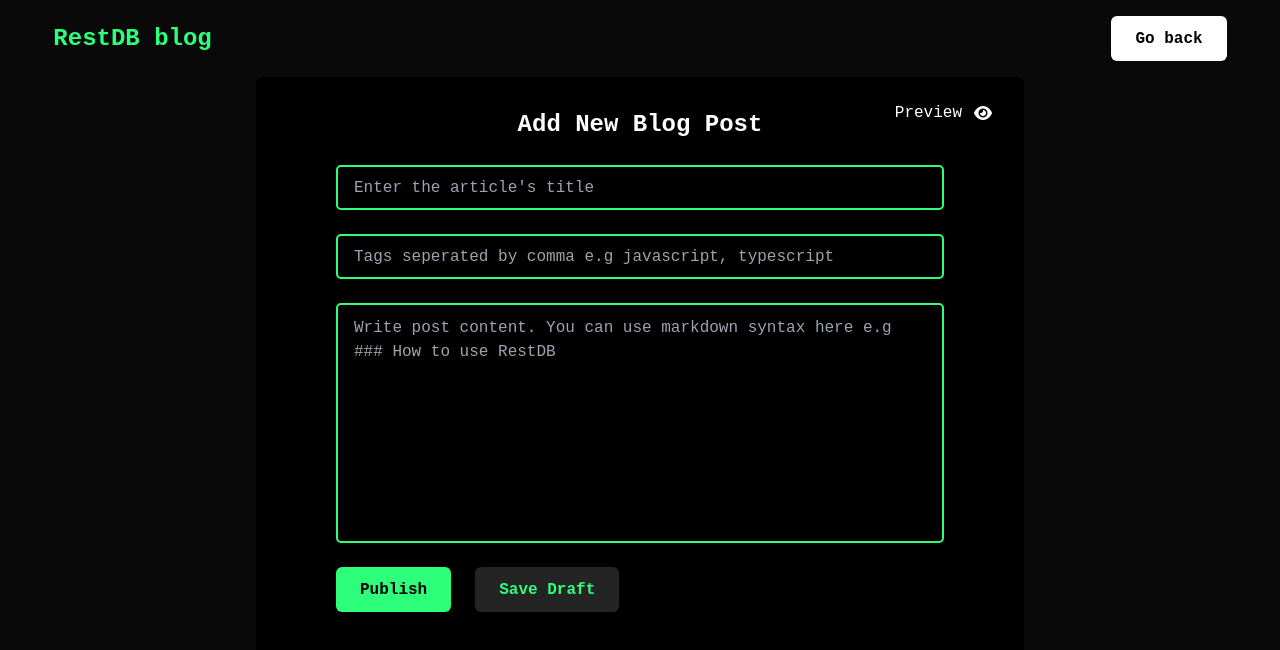
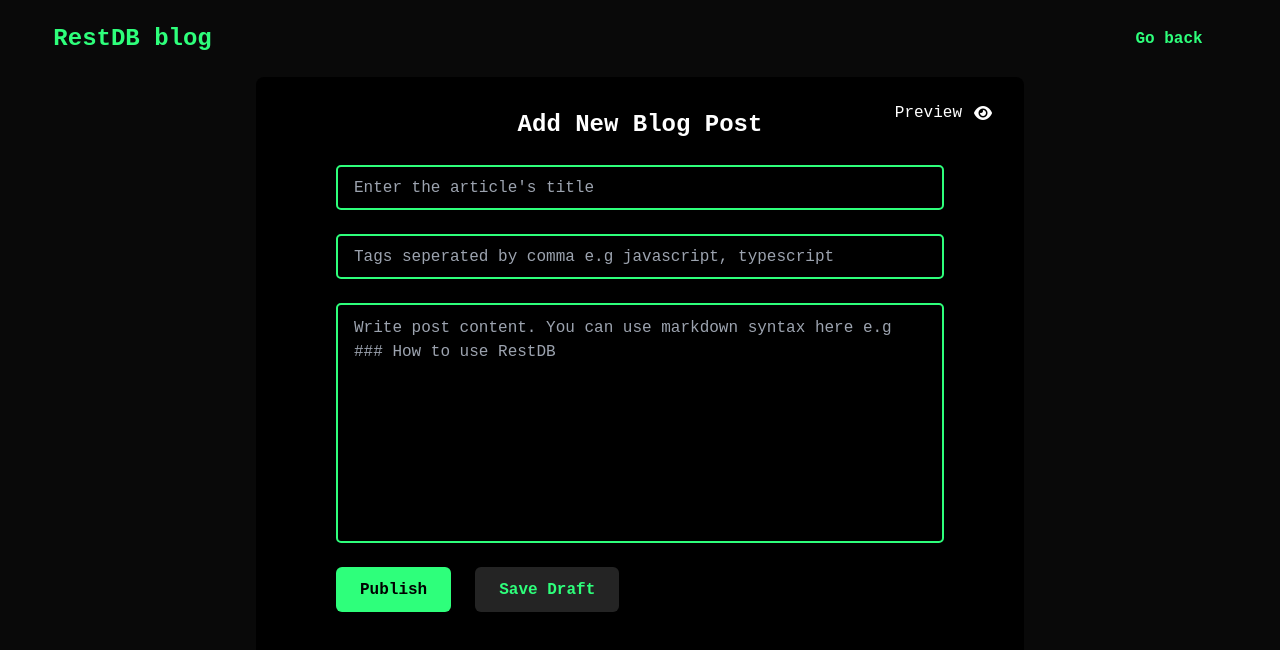
Before and after one commit to Origho-precious/RestDB-React-Blog, a React (Create React App) app: page /write/1 in a window 1280 px wide. Shown: the top 650 px of the page. Built offline with nearby package versions, Linux system fonts and the light colour scheme; what @tailwindcss/typography would draw is missing.

Commit message:
feat: updating Navbar

```diff
--- a/src/components/Navbar/Navbar.jsx
+++ b/src/components/Navbar/Navbar.jsx
@@ -1,8 +1,9 @@
 import Button from "../Button/Button";
-import { Link, useLocation } from "react-router-dom";
+import { Link, useLocation, useHistory } from "react-router-dom";
 
 const Navbar = (props) => {
 	const { pathname } = useLocation();
+	const history = useHistory();
 
 	return (
 		<nav className="my-4 w-11/12 mx-auto flex items-center justify-between">
@@ -12,7 +13,12 @@
 					<Button>Create Post</Button>
 				</Link>
 			) : (
-				<Button style={{ background: "#fff" }}>Go back</Button>
+				<Button
+					onClick={() => history.push("/")}
+					style={{ background: "transparent", color: "#2eff7b" }}
+				>
+					Go back
+				</Button>
 			)}
 		</nav>
 	);
```
